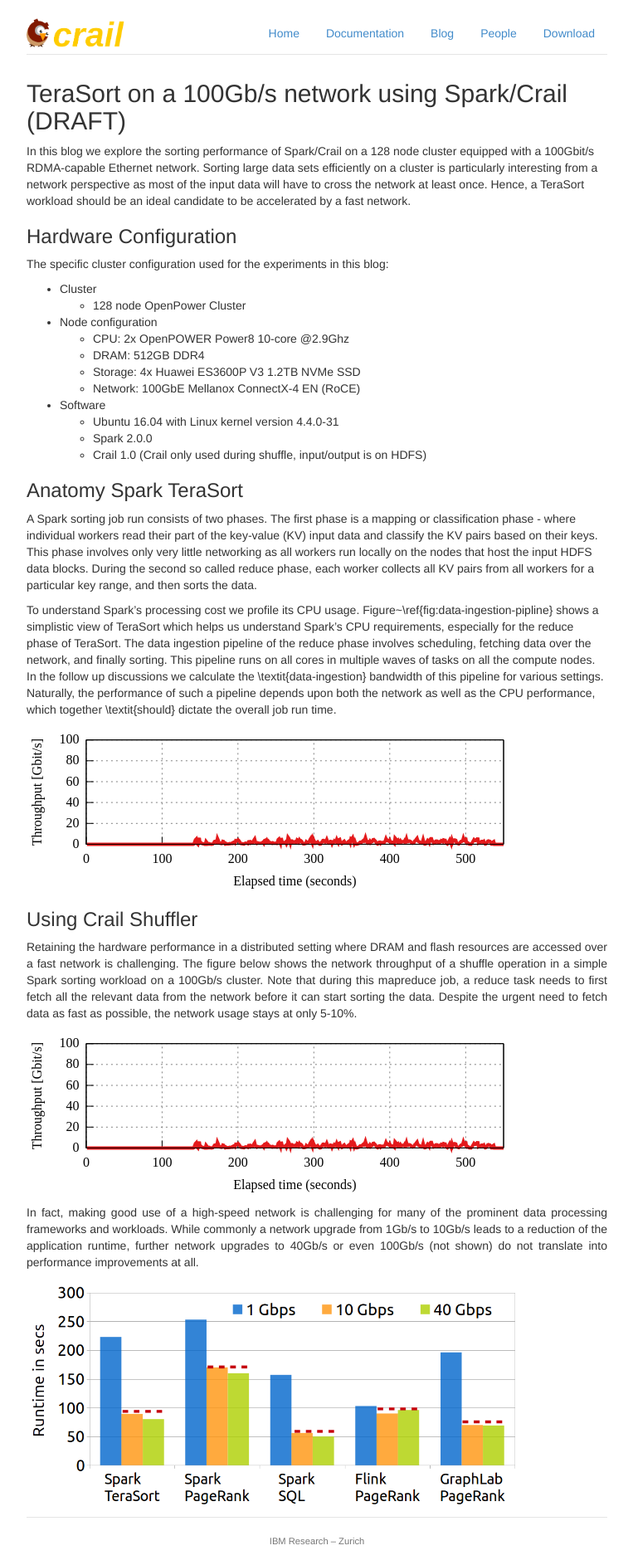
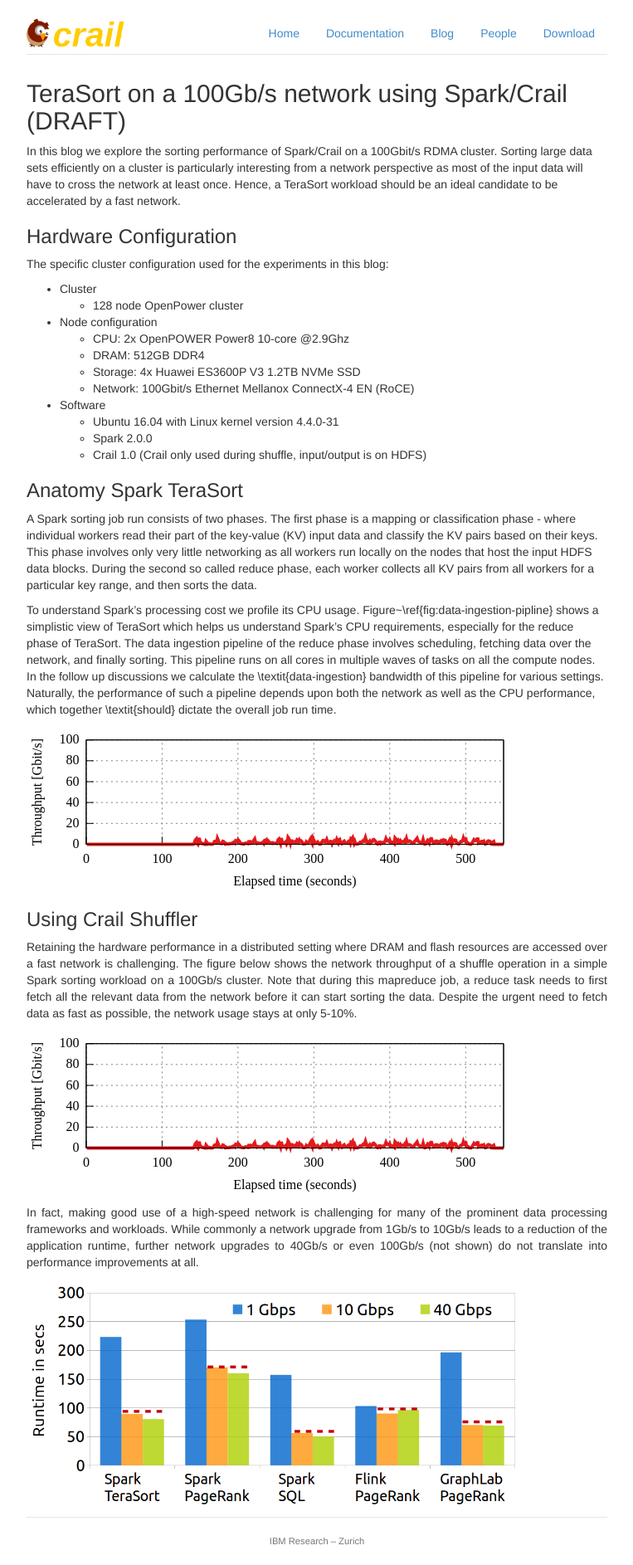
Before and after one commit to apache/incubator-crail-website, a Jekyll site: the page built from _posts/blog/2017-01-1-sorting.md, in a window 1280 px wide. Shown: the whole page at 83% size, without its empty margins (258-1021 px from the left). Built offline with Jekyll 4.4.1, drawn with Linux system fonts in a browser that asks for light colours.

Commit message:
Update 2017-01-1-sorting.md

```diff
--- a/_posts/blog/2017-01-1-sorting.md
+++ b/_posts/blog/2017-01-1-sorting.md
@@ -5,19 +5,19 @@
 category: blog
 ---
 
-In this blog we explore the sorting performance of Spark/Crail on a 128 node cluster equipped with a 100Gbit/s RDMA-capable Ethernet network. Sorting large data sets efficiently on a cluster is particularly interesting from a network perspective as most of the input data will have to cross the network at least once. Hence, a TeraSort workload should be an ideal candidate to be accelerated by a fast network.
+In this blog we explore the sorting performance of Spark/Crail on a 100Gbit/s RDMA cluster. Sorting large data sets efficiently on a cluster is particularly interesting from a network perspective as most of the input data will have to cross the network at least once. Hence, a TeraSort workload should be an ideal candidate to be accelerated by a fast network.
 
 ### Hardware Configuration
 
 The specific cluster configuration used for the experiments in this blog:
 
 * Cluster
-  * 128 node OpenPower Cluster
+  * 128 node OpenPower cluster
 * Node configuration
   * CPU: 2x OpenPOWER Power8 10-core @2.9Ghz
   * DRAM: 512GB DDR4
   * Storage: 4x Huawei ES3600P V3 1.2TB NVMe SSD
-  * Network: 100GbE Mellanox ConnectX-4 EN (RoCE)
+  * Network: 100Gbit/s Ethernet Mellanox ConnectX-4 EN (RoCE)
 * Software
   * Ubuntu 16.04 with Linux kernel version 4.4.0-31
   * Spark 2.0.0
```
